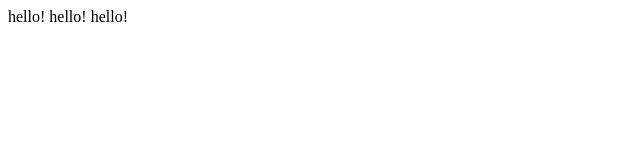
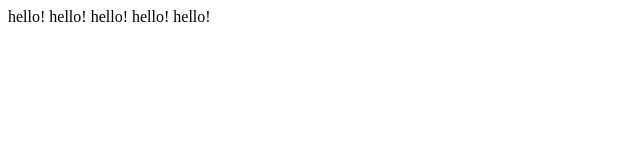
Before and after one commit to phamquoctu-se/myFirstProject, a plain HTML site: page index.html in a window 1280 px wide. Shown: the whole page, without its empty margins (0-640 px from the left). Drawn offline with Linux system fonts and the light colour scheme.

Commit message:
Update index.html
add new hello!

```diff
--- a/index.html
+++ b/index.html
@@ -8,7 +8,7 @@
 </head>
 
 <body>
-hello! hello! hello!
+hello! hello! hello! hello! hello!
 </body>
 
 </html>
```
